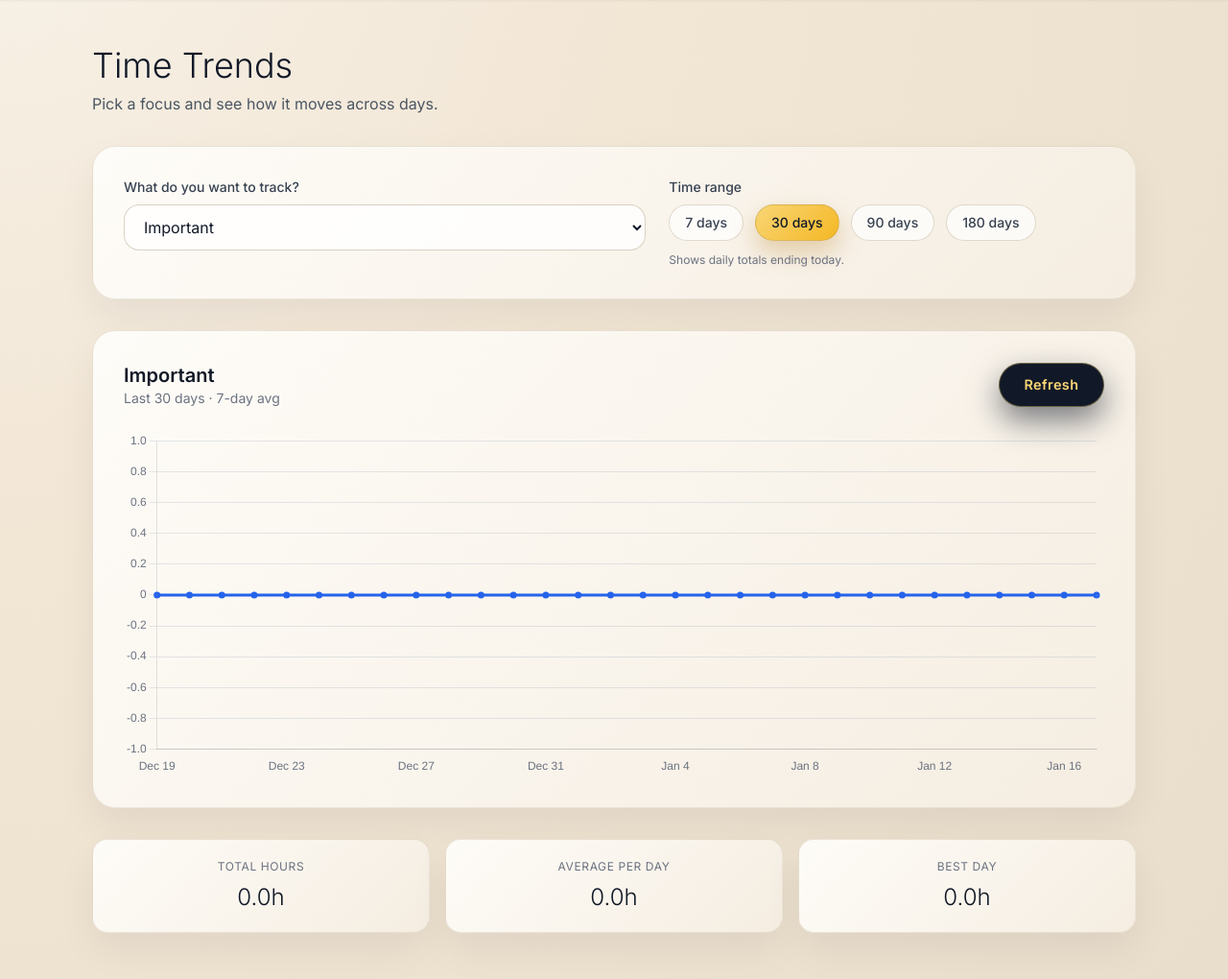
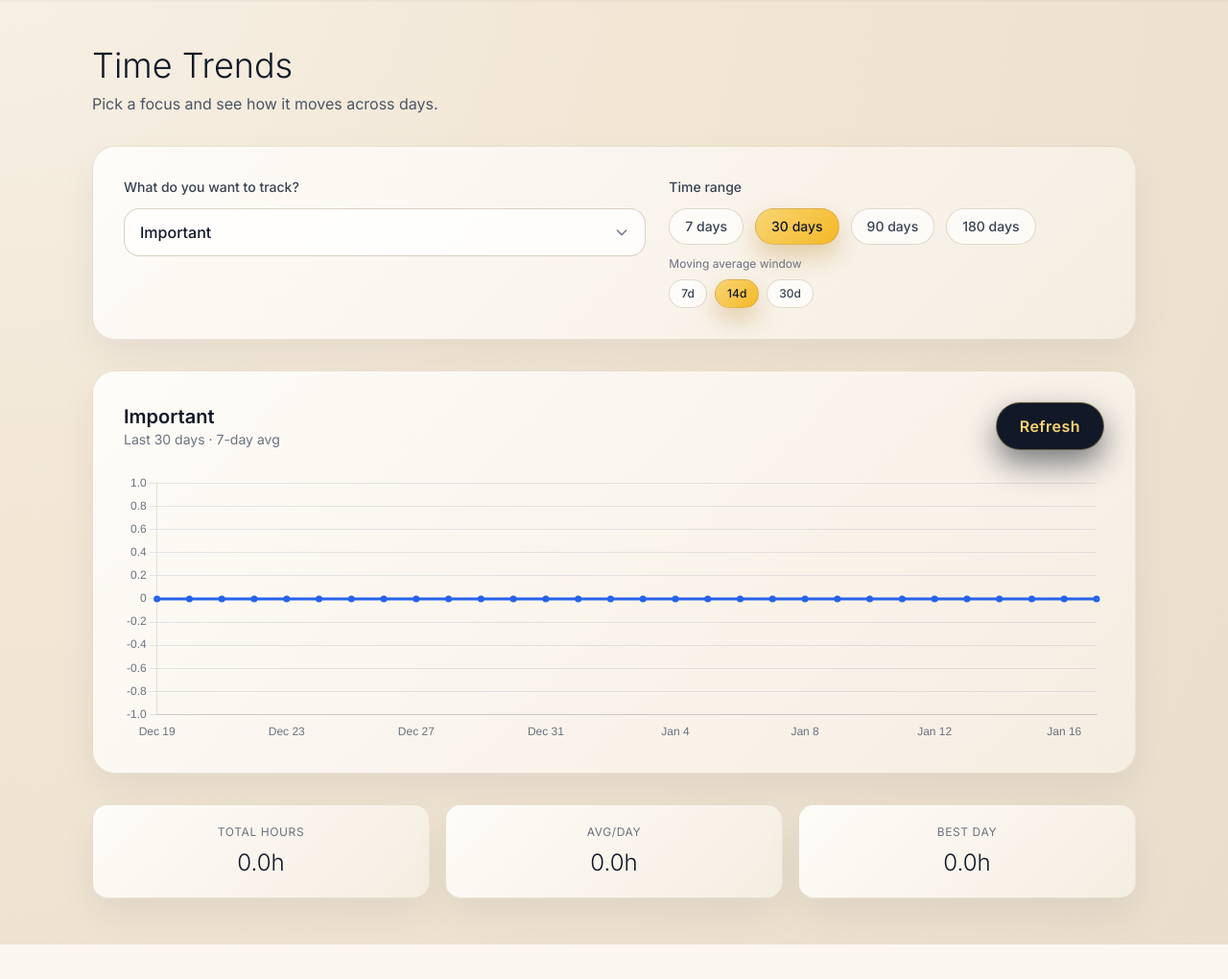
Before and after one commit to Harsh-0024/Time-Tracker-Pro, a Flask app: page /graphs in a window 1280 px wide. Shown: the part 105-1125 px from the top of the page at 96% size. After the commit the page ends 1089 px from the top, so only its background shows below. Run offline with Flask 3, Linux system fonts and the light colour scheme; the visitor is signed in with stand-in values (Sample User, id 1); data comes from the database, SQL or seed files in the repository; data that the repository does not hold is empty; some libraries are stand-ins or nearby versions.

Commit message:
better charts functionality, adjustable ma in graphs

```diff
--- a/templates/graphs.html
+++ b/templates/graphs.html
@@ -45,7 +45,7 @@
             background: rgba(255, 255, 255, 0.7);
             border: 1px solid rgba(148, 126, 86, 0.28);
         }
-        .range-pill.active {
+        .range-pill.active, .ma-pill.active {
             background: linear-gradient(135deg, #F8D574, #F5B826);
             color: #111827;
             box-shadow: 0 12px 26px rgba(185, 132, 40, 0.35);
@@ -75,69 +75,84 @@
         </div>
     </header>
 
-    <main class="max-w-6xl mx-auto px-6 md:px-8 py-10 md:py-12">
-        <div class="mb-8">
-            <h2 class="text-3xl md:text-4xl font-light text-gray-900 mb-2">Time Trends</h2>
-            <p class="text-gray-600">Pick a focus and see how it moves across days.</p>
+    <main class="max-w-6xl mx-auto px-4 md:px-8 py-6 md:py-12 pb-20 md:pb-12">
+        <div class="mb-6 md:mb-8">
+            <h2 class="text-2xl md:text-4xl font-light text-gray-900 mb-1 md:mb-2">Time Trends</h2>
+            <p class="text-sm md:text-base text-gray-600">Pick a focus and see how it moves across days.</p>
         </div>
 
-        <div class="luxury-card rounded-3xl p-6 md:p-8 mb-8">
-            <div class="grid gap-6 md:grid-cols-[1.2fr_1fr]">
+        <div class="luxury-card rounded-2xl md:rounded-3xl p-4 md:p-8 mb-6 md:mb-8">
+            <div class="space-y-5 md:space-y-0 md:grid md:gap-6 md:grid-cols-[1.2fr_1fr]">
                 <div>
-                    <label class="block text-sm font-medium text-gray-700 mb-2">What do you want to track?</label>
-                    <select id="metricSelect" class="w-full px-4 py-3 rounded-2xl bg-white/80 border border-[rgba(148,126,86,0.35)] focus:outline-none focus:ring-2 focus:ring-amber-300 text-base">
-                        <option value="important" selected>Important</option>
-                        <option value="total">Total time</option>
-                        <option value="urgent">Urgent</option>
-                        <option value="q1">Important &amp; Urgent (Critical)</option>
-                        <option value="q2">Important &amp; Not Urgent (Growth)</option>
-                        <option value="q3">Urgent &amp; Not Important (Drudgery)</option>
-                        <option value="q4">Not Urgent &amp; Not Important (Waste)</option>
-                        <option value="work">Work</option>
-                        <option value="necessity">Necessity</option>
-                        <option value="soul">Soul</option>
-                        <option value="rest">Rest</option>
-                        <option value="waste">Waste</option>
-                    </select>
+                    <label class="block text-xs md:text-sm font-medium text-gray-700 mb-3">What do you want to track?</label>
+                    <div class="relative">
+                        <button id="metricSelectBtn" class="w-full px-4 py-3 rounded-2xl bg-white/80 border border-[rgba(148,126,86,0.35)] text-left text-sm md:text-base text-gray-900 font-medium flex items-center justify-between hover:bg-[#F7F1E6] transition-all">
+                            <span id="metricSelectLabel">Important</span>
+                            <svg class="w-4 h-4 text-gray-500" fill="none" stroke="currentColor" viewBox="0 0 24 24">
+                                <path stroke-linecap="round" stroke-linejoin="round" stroke-width="2" d="M19 9l-7 7-7-7"></path>
+                            </svg>
+                        </button>
+                        <div id="metricSelectMenu" class="hidden absolute z-50 w-full mt-2 bg-white rounded-2xl shadow-2xl border border-[rgba(148,126,86,0.35)] max-h-80 overflow-y-auto">
+                            <div class="metric-option px-4 py-3 hover:bg-[#F7F1E6] cursor-pointer text-sm transition-colors" data-value="important">Important</div>
+                            <div class="metric-option px-4 py-3 hover:bg-[#F7F1E6] cursor-pointer text-sm transition-colors" data-value="total">Total time</div>
+                            <div class="metric-option px-4 py-3 hover:bg-[#F7F1E6] cursor-pointer text-sm transition-colors" data-value="urgent">Urgent</div>
+                            <div class="metric-option px-4 py-3 hover:bg-[#F7F1E6] cursor-pointer text-sm transition-colors border-t border-gray-100" data-value="q1">Important & Urgent (Critical)</div>
+                            <div class="metric-option px-4 py-3 hover:bg-[#F7F1E6] cursor-pointer text-sm transition-colors" data-value="q2">Important & Not Urgent (Growth)</div>
+                            <div class="metric-option px-4 py-3 hover:bg-[#F7F1E6] cursor-pointer text-sm transition-colors" data-value="q3">Urgent & Not Important (Drudgery)</div>
+                            <div class="metric-option px-4 py-3 hover:bg-[#F7F1E6] cursor-pointer text-sm transition-colors" data-value="q4">Not Urgent & Not Important (Waste)</div>
+                            <div class="metric-option px-4 py-3 hover:bg-[#F7F1E6] cursor-pointer text-sm transition-colors border-t border-gray-100" data-value="work">Work</div>
+                            <div class="metric-option px-4 py-3 hover:bg-[#F7F1E6] cursor-pointer text-sm transition-colors" data-value="necessity">Necessity</div>
+                            <div class="metric-option px-4 py-3 hover:bg-[#F7F1E6] cursor-pointer text-sm transition-colors" data-value="soul">Soul</div>
+                            <div class="metric-option px-4 py-3 hover:bg-[#F7F1E6] cursor-pointer text-sm transition-colors" data-value="rest">Rest</div>
+                            <div class="metric-option px-4 py-3 hover:bg-[#F7F1E6] cursor-pointer text-sm transition-colors" data-value="waste">Waste</div>
+                        </div>
+                    </div>
                 </div>
                 <div>
-                    <label class="block text-sm font-medium text-gray-700 mb-2">Time range</label>
-                    <div class="flex flex-wrap gap-3">
-                        <button class="range-pill soft-pill px-4 py-2 rounded-full text-sm font-medium text-gray-700" data-range="7">7 days</button>
-                        <button class="range-pill soft-pill px-4 py-2 rounded-full text-sm font-medium text-gray-700 active" data-range="30">30 days</button>
-                        <button class="range-pill soft-pill px-4 py-2 rounded-full text-sm font-medium text-gray-700" data-range="90">90 days</button>
-                        <button class="range-pill soft-pill px-4 py-2 rounded-full text-sm font-medium text-gray-700" data-range="180">180 days</button>
+                    <label class="block text-xs md:text-sm font-medium text-gray-700 mb-3">Time range</label>
+                    <div class="flex flex-wrap gap-2 md:gap-3">
+                        <button class="range-pill soft-pill px-3 md:px-4 py-2 rounded-full text-xs md:text-sm font-medium text-gray-700" data-range="7">7 days</button>
+                        <button class="range-pill soft-pill px-3 md:px-4 py-2 rounded-full text-xs md:text-sm font-medium text-gray-700 active" data-range="30">30 days</button>
+                        <button class="range-pill soft-pill px-3 md:px-4 py-2 rounded-full text-xs md:text-sm font-medium text-gray-700" data-range="90">90 days</button>
+                        <button class="range-pill soft-pill px-3 md:px-4 py-2 rounded-full text-xs md:text-sm font-medium text-gray-700" data-range="180">180 days</button>
                     </div>
-                    <p class="text-xs text-gray-500 mt-3">Shows daily totals ending today.</p>
+                    <div class="mt-3">
+                        <label class="block text-xs text-gray-500 mb-2">Moving average window</label>
+                        <div class="flex gap-2">
+                            <button class="ma-pill soft-pill px-3 py-1.5 rounded-full text-xs font-medium text-gray-700" data-ma="7">7d</button>
+                            <button class="ma-pill soft-pill px-3 py-1.5 rounded-full text-xs font-medium text-gray-700 active" data-ma="14">14d</button>
+                            <button class="ma-pill soft-pill px-3 py-1.5 rounded-full text-xs font-medium text-gray-700" data-ma="30">30d</button>
+                        </div>
+                    </div>
                 </div>
             </div>
         </div>
 
-        <div class="luxury-card rounded-3xl p-6 md:p-8 mb-8">
-            <div class="flex flex-col md:flex-row md:items-center md:justify-between gap-4 mb-6">
+        <div class="luxury-card rounded-2xl md:rounded-3xl p-4 md:p-8 mb-6 md:mb-8">
+            <div class="flex flex-col md:flex-row md:items-center md:justify-between gap-3 md:gap-4 mb-5 md:mb-6">
                 <div>
-                    <h3 class="text-xl font-semibold text-gray-900" id="chartTitle">Important</h3>
-                    <p class="text-sm text-gray-500" id="chartSubtitle">Last 30 days</p>
+                    <h3 class="text-lg md:text-xl font-semibold text-gray-900" id="chartTitle">Important</h3>
+                    <p class="text-xs md:text-sm text-gray-500" id="chartSubtitle">Last 30 days</p>
                 </div>
-                <button id="refreshGraph" class="primary-cta">Refresh</button>
+                <button id="refreshGraph" class="primary-cta text-sm md:text-base px-4 md:px-6 py-2 md:py-3">Refresh</button>
             </div>
-            <div class="relative" style="height: 360px;">
+            <div class="relative" style="height: 280px;">
                 <canvas id="graphCanvas"></canvas>
             </div>
         </div>
 
-        <div class="grid gap-4 md:grid-cols-3">
-            <div class="luxury-card rounded-2xl p-5 text-center">
-                <p class="text-xs uppercase tracking-wider text-gray-500">Total Hours</p>
-                <div class="text-2xl font-light text-gray-900 mt-2" id="totalHours">0h</div>
+        <div class="grid gap-3 md:gap-4 grid-cols-3">
+            <div class="luxury-card rounded-xl md:rounded-2xl p-3 md:p-5 text-center">
+                <p class="text-[10px] md:text-xs uppercase tracking-wider text-gray-500">Total Hours</p>
+                <div class="text-xl md:text-2xl font-light text-gray-900 mt-1 md:mt-2" id="totalHours">0h</div>
             </div>
-            <div class="luxury-card rounded-2xl p-5 text-center">
-                <p class="text-xs uppercase tracking-wider text-gray-500">Average Per Day</p>
-                <div class="text-2xl font-light text-gray-900 mt-2" id="avgHours">0h</div>
+            <div class="luxury-card rounded-xl md:rounded-2xl p-3 md:p-5 text-center">
+                <p class="text-[10px] md:text-xs uppercase tracking-wider text-gray-500">Avg/Day</p>
+                <div class="text-xl md:text-2xl font-light text-gray-900 mt-1 md:mt-2" id="avgHours">0h</div>
             </div>
-            <div class="luxury-card rounded-2xl p-5 text-center">
-                <p class="text-xs uppercase tracking-wider text-gray-500">Best Day</p>
-                <div class="text-2xl font-light text-gray-900 mt-2" id="maxHours">0h</div>
+            <div class="luxury-card rounded-xl md:rounded-2xl p-3 md:p-5 text-center">
+                <p class="text-[10px] md:text-xs uppercase tracking-wider text-gray-500">Best Day</p>
+                <div class="text-xl md:text-2xl font-light text-gray-900 mt-1 md:mt-2" id="maxHours">0h</div>
             </div>
         </div>
     </main>
@@ -175,8 +190,12 @@
 
         let currentDays = 30;
         let chartInstance = null;
+        let currentMetric = 'important';
+        let maWindow = 14;
 
-        const metricSelect = document.getElementById('metricSelect');
+        const metricSelectBtn = document.getElementById('metricSelectBtn');
+        const metricSelectLabel = document.getElementById('metricSelectLabel');
+        const metricSelectMenu = document.getElementById('metricSelectMenu');
         const chartTitle = document.getElementById('chartTitle');
         const chartSubtitle = document.getElementById('chartSubtitle');
         const totalHoursEl = document.getElementById('totalHours');
@@ -196,7 +215,7 @@
             return `${yyyy}-${mm}-${dd}`;
         }
 
-        function movingAverage(values, windowSize = 7) {
+        function movingAverage(values, windowSize = 14) {
             const result = [];
             for (let i = 0; i < values.length; i++) {
                 const start = Math.max(0, i - windowSize + 1);
@@ -214,7 +233,7 @@
             const gradient = ctx.createLinearGradient(0, 0, 0, 320);
             gradient.addColorStop(0, `${color}55`);
             gradient.addColorStop(1, `${color}05`);
-            const avgValues = movingAverage(values, 7);
+            const avgValues = movingAverage(values, maWindow);
             const avgColor = color.startsWith('#') && color.length === 7 ? `${color}99` : 'rgba(17,24,39,0.55)';
 
             const shortLabels = labels.map(label => {
@@ -223,7 +242,7 @@
             });
 
             const avgDataset = {
-                label: 'Moving avg (7d)',
+                label: `Moving avg (${maWindow}d)`,
                 data: avgValues,
                 borderColor: avgColor,
                 borderWidth: 2,
@@ -307,7 +326,7 @@
         }
 
         async function fetchGraphData() {
-            const metricKey = metricSelect.value;
+            const metricKey = currentMetric;
             const end = getEndDate();
             const url = `/api/graph-data?metric=${encodeURIComponent(metricKey)}&days=${currentDays}&end=${end}`;
             try {
@@ -325,7 +344,24 @@
             }
         }
 
-        metricSelect.addEventListener('change', fetchGraphData);
+        metricSelectBtn.addEventListener('click', () => {
+            metricSelectMenu.classList.toggle('hidden');
+        });
+
+        document.querySelectorAll('.metric-option').forEach(option => {
+            option.addEventListener('click', () => {
+                currentMetric = option.dataset.value;
+                metricSelectLabel.textContent = option.textContent;
+                metricSelectMenu.classList.add('hidden');
+                fetchGraphData();
+            });
+        });
+
+        document.addEventListener('click', (e) => {
+            if (!e.target.closest('#metricSelectBtn') && !e.target.closest('#metricSelectMenu')) {
+                metricSelectMenu.classList.add('hidden');
+            }
+        });
         document.querySelectorAll('.range-pill').forEach(btn => {
             btn.addEventListener('click', () => {
                 document.querySelectorAll('.range-pill').forEach(b => b.classList.remove('active'));
@@ -335,9 +371,18 @@
             });
         });
 
+        document.querySelectorAll('.ma-pill').forEach(btn => {
+            btn.addEventListener('click', () => {
+                document.querySelectorAll('.ma-pill').forEach(b => b.classList.remove('active'));
+                btn.classList.add('active');
+                maWindow = Number(btn.dataset.ma || 14);
+                fetchGraphData();
+            });
+        });
+
         document.getElementById('refreshGraph').addEventListener('click', fetchGraphData);
 
-        metricSelect.value = 'important';
+        currentMetric = 'important';
         fetchGraphData();
     </script>
 </body>
```
Also changed, not shown: templates/dashboard.html (+7 -4 lines).
